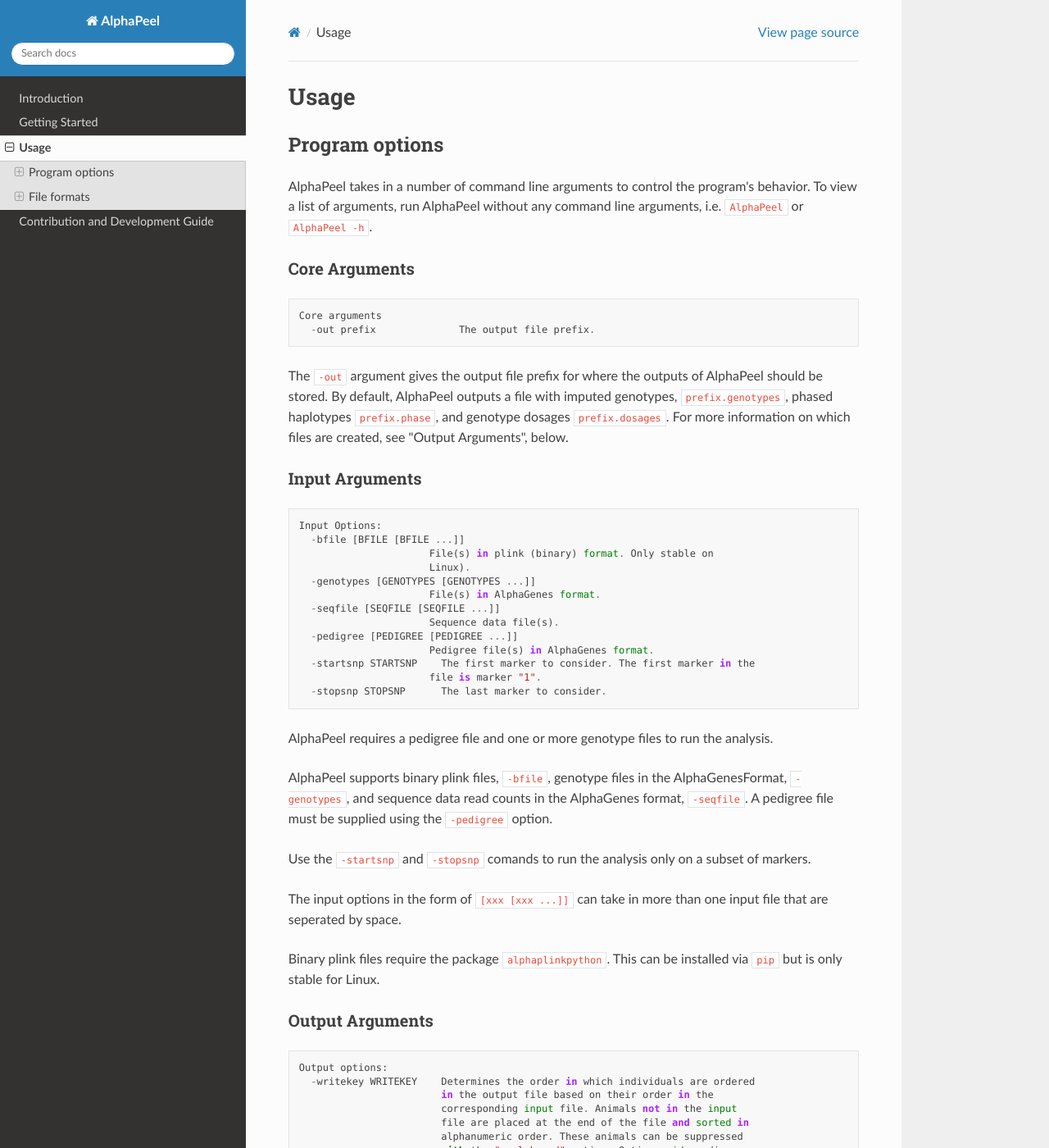
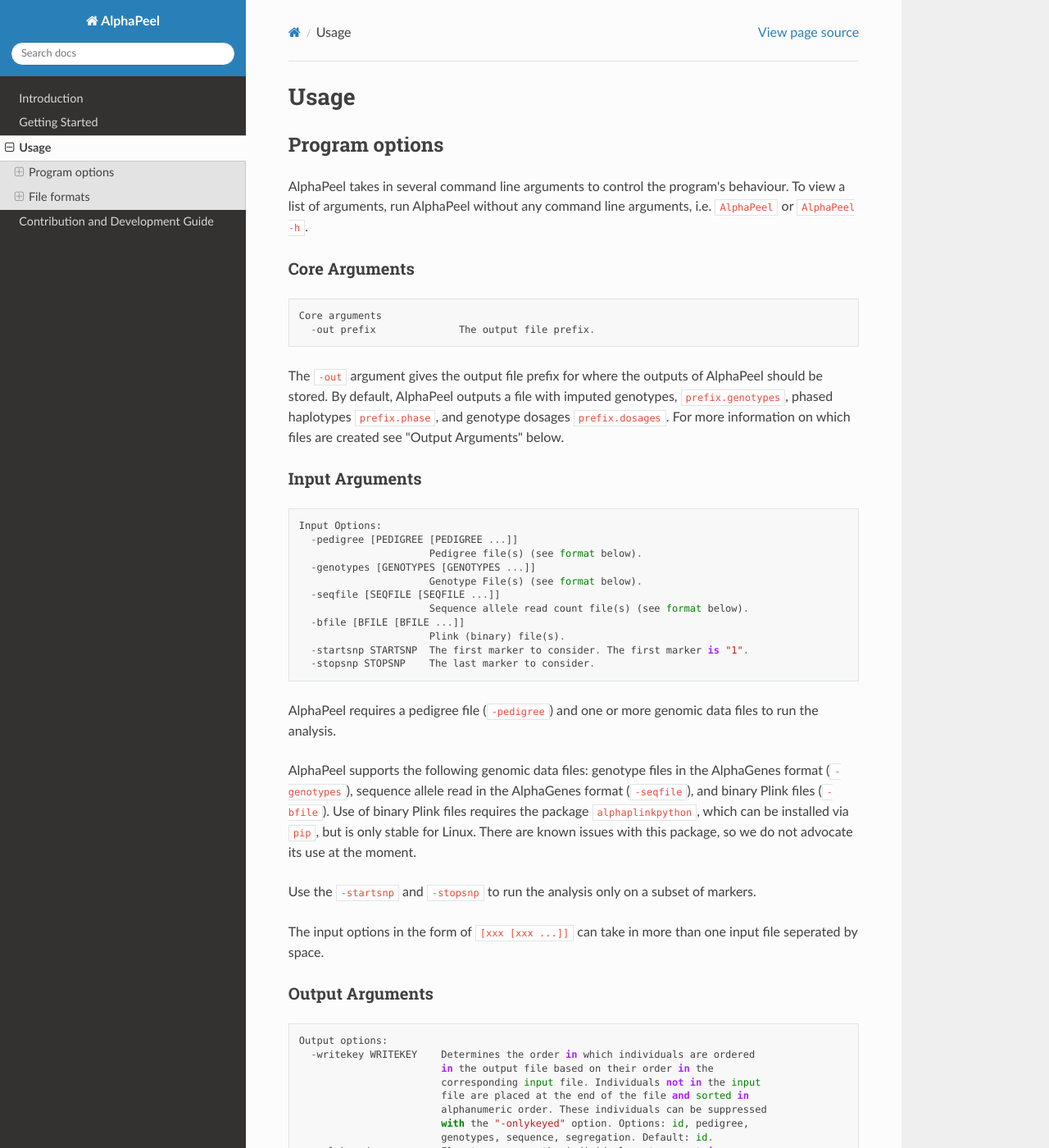
Before and after one commit to AlphaGenes/AlphaPeel, a Sphinx documentation site: the page built from docs/source/usage.rst, in a window 1280 px wide and 1400 px high. Shown: the whole window at 82% size. Built offline with Sphinx 7.4.7 and the Read the Docs theme 2.0.0, drawn with Linux system fonts in a browser that asks for light colours; some of the changed text lies outside the part shown.

Commit message:
Update usage.rst
Some quick updates to the documentation

```diff
--- a/docs/source/usage.rst
+++ b/docs/source/usage.rst
@@ -6,8 +6,7 @@
 Program options
 ===============
 
-|Software| takes in a number of command line arguments to control the program's behavior. To view a list of arguments, run |Software| without any command line arguments, i.e. ``AlphaPeel`` or ``AlphaPeel -h``.
-
+|Software| takes in several command line arguments to control the program's behaviour. To view a list of arguments, run |Software| without any command line arguments, i.e. ``AlphaPeel`` or ``AlphaPeel -h``.
 
 Core Arguments
 --------------
@@ -17,55 +16,50 @@
   Core arguments
     -out prefix              The output file prefix.
 
-The ``-out`` argument gives the output file prefix for where the outputs of |Software| should be stored. By default, |Software| outputs a file with imputed genotypes, ``prefix.genotypes``, phased haplotypes ``prefix.phase``, and genotype dosages ``prefix.dosages``. For more information on which files are created, see "Output Arguments", below.
-
+The ``-out`` argument gives the output file prefix for where the outputs of |Software| should be stored. By default, |Software| outputs a file with imputed genotypes, ``prefix.genotypes``, phased haplotypes ``prefix.phase``, and genotype dosages ``prefix.dosages``. For more information on which files are created see "Output Arguments" below.
 
 Input Arguments
-----------------
+---------------
 
 ::
 
     Input Options:
+      -pedigree [PEDIGREE [PEDIGREE ...]]
+                          Pedigree file(s) (see format below).
+      -genotypes [GENOTYPES [GENOTYPES ...]]
+                          Genotype File(s) (see format below).
+      -seqfile [SEQFILE [SEQFILE ...]]
+                          Sequence allele read count file(s) (see format below).
       -bfile [BFILE [BFILE ...]]
-                          File(s) in plink (binary) format. Only stable on
-                          Linux).
-      -genotypes [GENOTYPES [GENOTYPES ...]]
-                          File(s) in AlphaGenes format.
-      -seqfile [SEQFILE [SEQFILE ...]]
-                          Sequence data file(s).
-      -pedigree [PEDIGREE [PEDIGREE ...]]
-                          Pedigree file(s) in AlphaGenes format.
-      -startsnp STARTSNP    The first marker to consider. The first marker in the
-                          file is marker "1".
-      -stopsnp STOPSNP      The last marker to consider.
+                          Plink (binary) file(s).
+      -startsnp STARTSNP  The first marker to consider. The first marker is "1".
+      -stopsnp STOPSNP    The last marker to consider.
 
-|Software| requires a pedigree file and one or more genotype files to run the analysis.
+|Software| requires a pedigree file (``-pedigree``) and one or more genomic data files to run the analysis.
 
-|Software| supports binary plink files, ``-bfile``, genotype files in the AlphaGenesFormat, ``-genotypes``, and sequence data read counts in the AlphaGenes format, ``-seqfile``. A pedigree file must be supplied using the ``-pedigree`` option.
+|Software| supports the following genomic data files: genotype files in the AlphaGenes format (``-genotypes``), sequence allele read in the AlphaGenes format (``-seqfile``), and binary Plink files (``-bfile``). Use of binary Plink files requires the package ``alphaplinkpython``, which  can be installed via ``pip``, but is only stable for Linux. There are known issues with this package, so we do not advocate its use at the moment.
 
-Use the ``-startsnp`` and ``-stopsnp`` comands to run the analysis only on a subset of markers.
+Use the ``-startsnp`` and ``-stopsnp`` to run the analysis only on a subset of markers.
 
-The input options in the form of ``[xxx [xxx ...]]`` can take in more than one input file that are seperated by space.
-
-Binary plink files require the package ``alphaplinkpython``. This can be installed via ``pip`` but is only stable for Linux.
-
+The input options in the form of ``[xxx [xxx ...]]`` can take in more than one input file seperated by space.
 
 Output Arguments
 ----------------
+
 ::
 
     Output options:
       -writekey WRITEKEY    Determines the order in which individuals are ordered
                             in the output file based on their order in the
-                            corresponding input file. Animals not in the input
+                            corresponding input file. Individuals not in the input
                             file are placed at the end of the file and sorted in
-                            alphanumeric order. These animals can be suppressed
+                            alphanumeric order. These individuals can be suppressed
                             with the "-onlykeyed" option. Options: id, pedigree,
-                            genotypes, sequence, segregation. Defualt: id.
-      -onlykeyed            Flag to suppress the animals who are not present in
-                            the file used with -outputkey. Also suppresses "dummy"
-                            animals.
-      -iothreads IOTHREADS  Number of threads to use for io. Default: 1.
+                            genotypes, sequence, segregation. Default: id.
+      -onlykeyed            Flag to suppress the individuals not present in
+                            the file used with -outputkey. It also suppresses "dummy"
+                            individuals.
+      -iothreads IOTHREADS  Number of threads to use for input/output. Default: 1.
 
 
     Peeling output options:
@@ -89,9 +83,9 @@
 
 The parameter ``-iothreads`` controls the number of threads/processes used by |Software|. |Software| uses additional threads to parse and format input and output files. Setting this option to a value greater than 1 is only recommended for very large files (i.e. >10,000 individuals).
 
+Peeling arguments
+------------------
 
-Peeling arguments:
-------------------------
 ::
 
     Mandatory peeling arguments:
@@ -121,15 +115,15 @@
 
 ``-runtype`` controls whether the program is run in "single-locus" or "multi-locus" model. Single locus mode does not use linkage information to perform imputation. It is fast, but not very accurate. Multi-locus mode runs multi-locus iterative peeling which uses linkage information to increase accuracy and calculate segregation values.
 
-For hybrid peeling, where a large amount (millions of segregating sites) of sequence data needs to be imputed, first run the program in multi-locus mode to generate a segregation file, and then run the program in single-locus mode with a known segregation file.
+For hybrid peeling, where a large amount (millions of segregating sites) of sequence allele read counts needs to be imputed, first run the program in multi-locus mode to generate a segregation file, and then run the program in single-locus mode with a known segregation file.
 
 The ``-error``, ``-seqerror`` and ``-length`` arguments control some of the parameters used in the model. ``-seqerror`` must not be zero. |Software| is robust to deviations in genotyping error rate and sequencing error rate so it is not recommended to use these options unless large deviations from the default are known. Changing the ``-length`` argument to match the genetic map length can increase accuracy in some situations.
 
 The ``-esterrors`` option estimated the genotyping error rate based on observed information, this option is generally not necessary and can increase runtime. ``-estmaf`` estimates the minor allele frequency after each peeling cycle. This option can be useful if there are a large number of non-genotyped founders.
 
+Hybrid peeling arguments
+------------------------
 
-Hybrid peeling arguments
------------------------------
 ::
 
     Single locus arguments:
@@ -139,8 +133,7 @@
                             peeling.
       -segfile SEGFILE      A segregation file for hybrid peeling.
 
-In order to run hybrid peeling the user needs to supply a ``-mapfile`` which gives the genetic positions for the SNPs in the sequence data supplied, a ``-segmapfile`` which gives the genetic position for the SNPs in the segregation file, and a ``-segfile`` which gives the segregation values generated via multi-locus iterative peeling. These arguments are not required for running in multi-locus mode.
-
+In order to run hybrid peeling the user needs to supply a ``-mapfile`` which gives the genetic positions for the SNPs in the sequence allele read counts data supplied, a ``-segmapfile`` which gives the genetic position for the SNPs in the segregation file, and a ``-segfile`` which gives the segregation values generated via multi-locus iterative peeling. These arguments are not required for running in multi-locus mode.
 
 ============
 File formats
@@ -149,27 +142,45 @@
 Input file formats
 ------------------
 
+Pedigree file
+=============
+
+Each line of a pedigree file has three values, the individual's id, their father's id, and their mother's id. "0" represents an unknown id.
+
+Example:
+
+::
+
+  id1 0 0
+  id2 0 0
+  id3 id1 id2
+  id4 id1 id2
+
 Genotype file
 =============
 
 Genotype files contain the input genotypes for each individual. The first value in each line is the individual's id. The remaining values are the genotypes of the individual at each locus, either 0, 1, or 2 (or 9 if missing). The following examples gives the genotypes for four individuals genotyped on four markers each.
 
-Example: ::
+Example:
+
+::
 
   id1 0 2 9 0
   id2 1 1 1 1
   id3 2 0 2 0
   id4 0 2 1 0
 
-Sequence file
-=============
+Sequence allele read counts file
+================================
 
-The sequence data file is in a similar Sequence data is given in a similar format to the genotype data. For each individual there are two lines. The first line gives the individual's id and the read counts for the reference allele. The second line gives the individual's id and the read counts for the alternative allele.
+The sequence allele read counts file has two lines for each individual. The first line gives the individual's id and read counts for the reference allele. The second line gives the individual's id and allele read counts for the alternative allele.
 
-Example: ::
+Example:
+
+::
 
   id1 4 0 0 7 # Reference allele for id1
-  id1 0 3 0 0 # Alternative allele for id2
+  id1 0 3 0 0 # Alternative allele for id1
   id2 1 3 4 3
   id2 1 1 6 2
   id3 0 3 0 1
@@ -177,30 +188,19 @@
   id4 2 0 6 7
   id4 0 7 7 0
 
-Pedigree file
-=============
-
-Each line of a pedigree file has three values, the individual's id, their father's id, and their mother's id. "0" represents an unknown id.
-
-Example: ::
-
-  id1 0 0
-  id2 0 0
-  id3 id1 id2
-  id4 id1 id2
-
 Binary plink file
 =================
 
-|Software| supports the use of binary plink files using the package ``AlphaPlinkPython``. |Software| will use the pedigree supplied by the ``.fam`` file if a pedigree file is not supplied. Otherwise the pedigree file will be used and the ``.fam`` file will be ignored.
-
+Binary Plink files are supported using the package ``AlphaPlinkPython``. The pedigree supplied by the ``.fam`` file will be used if a pedigree file is not supplied. Otherwise, the pedigree file will be used and the ``.fam`` file will be ignored.
 
 Map file
 ========
 
-The map file gives the chromosome number and the marker name and the base pair position for each marker in two columns. |Software| needs to be run with all of the markers on the same chromosome.
+The map file gives the chromosome number, the marker name, and the base pair position for each marker in two columns. Only markers on one chromosome should be provided!
 
-Example: ::
+Example:
+
+::
 
   1 snp_a 12483939
   1 snp_b 192152913
@@ -216,7 +216,9 @@
 
 The phase file gives the phased haplotypes (either 0 or 1) for each individual in two lines. For individuals where we can determine the haplotype of origin, the first line will provide information on the paternal haplotype, and the second line will provide information on the maternal haplotype.
 
-Example: ::
+Example:
+
+::
 
   id1 0 1 9 0 # Paternal haplotype
   id1 0 1 9 0 # Maternal haplotype
@@ -232,7 +234,9 @@
 
 The haplotype file (*.haps*) provides the (phased) allele probabilities for each locus. There are four lines per individual containing the allele probability for the (aa, aA, Aa, AA) alleles where the paternal allele is listed first, and where *a* is the reference (or major) allele and *A* is the alternative (or minor) allele.
 
-Example: ::
+Example:
+
+::
 
   id1    0.9998    0.0001    0.0001    1.0000
   id1    0.0000    0.4999    0.4999    0.0000
@@ -256,13 +260,14 @@
 
 The dosage file gives the expected allele dosage for the alternative (or minor) allele for each individual. The first value in each line is the individual ID. The remaining values are the allele dosages at each loci. These values will be between 0 and 2.
 
-Example: ::
+Example:
+
+::
 
   1    0.0003    1.0000    1.0000    0.0001
   2    1.0000    0.0000    1.0000    0.0000
   3    0.0003    1.0000    1.0000    0.0001
   4    0.0000    0.0000    2.0000    0.0000
-
 
 Segregation file
 ================
@@ -274,7 +279,9 @@
   3. the grand **maternal** allele from the father and the grand **paternal** allele from the mother
   4. the grand **maternal** allele from the father and the grand **maternal** allele from the mother
 
-Example: ::
+Example:
+
+::
 
   id1    1.0000    0.9288    0.9583    0.9834
   id1    0.0000    0.0149    0.0000    0.0000
@@ -299,6 +306,7 @@
 |Software| outputs three parameter files, ``.maf``, ``.seqError``, ``.genoError``. These give the minor allele frequency, sequencing error rates, and genotyping error rates used. All three files contain a single column with an entry for each marker.
 
 Example ``.maf`` file for four loci:
+
 ::
 
   0.468005
```
